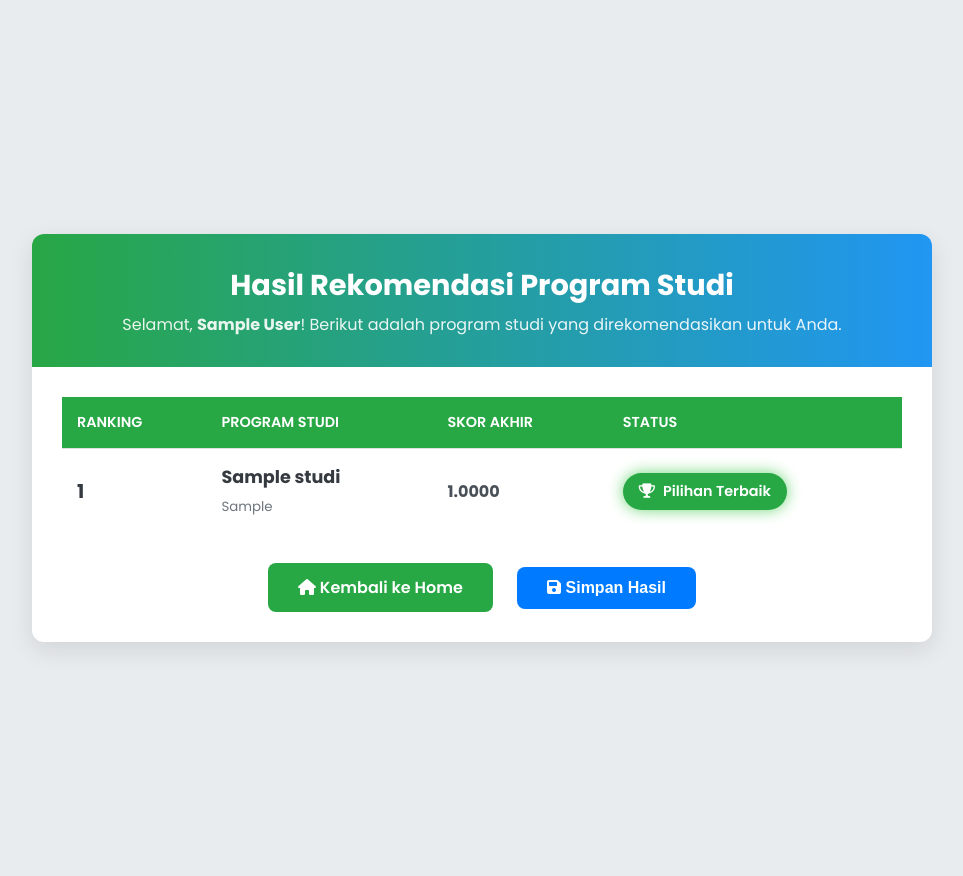
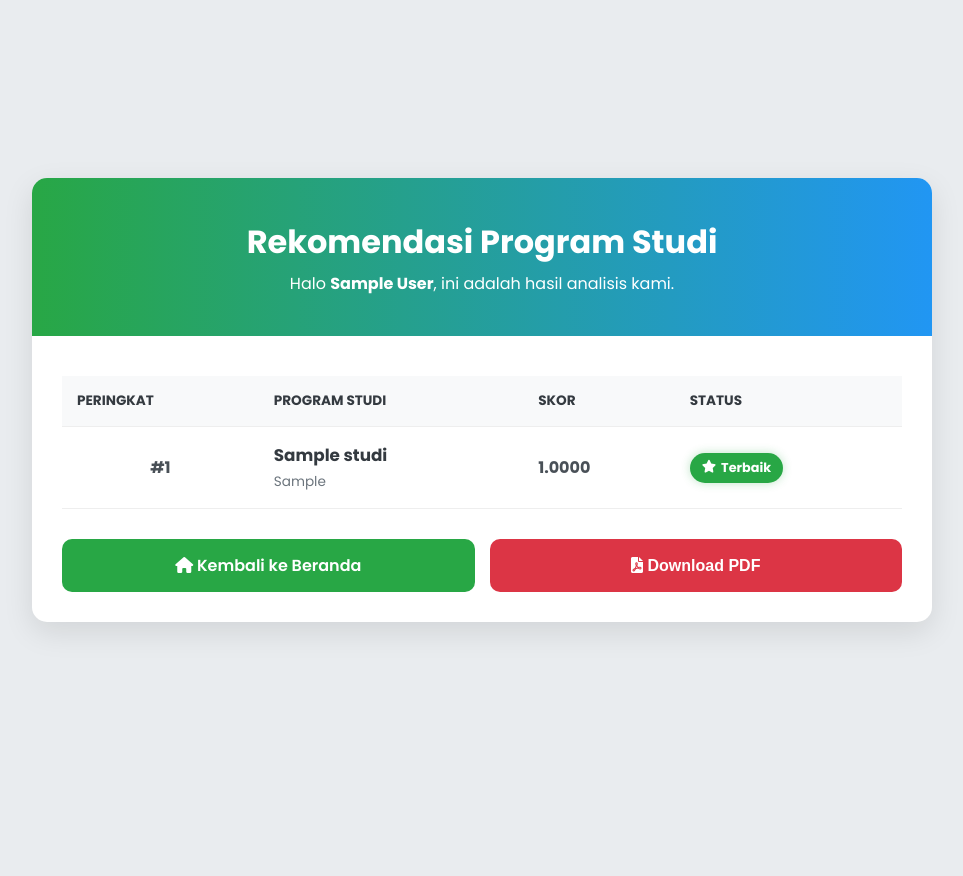
Before and after one commit to Tammam141/Prodiku, a Flask app: page /hasil/1 in a window 1280 px wide. Shown: the whole page, without its empty margins (158-1121 px from the left). After the commit the page ends 632 px from the top, so only its background shows below. Run offline with Flask 3, Linux system fonts and the light colour scheme; tables that the repository leaves empty hold one stand-in row (values such as "Sample post"); some libraries are stand-ins or nearby versions.

Commit message:
Perbaikan ui 5

```diff
--- a/templates/hasil.html
+++ b/templates/hasil.html
@@ -2,188 +2,171 @@
 <html lang="id">
 <head>
     <meta charset="UTF-8">
-    <title>Hasil Rekomendasi Program Studi</title>
+    <title>Hasil Rekomendasi - ProdiKu</title>
     <meta name="viewport" content="width=device-width, initial-scale=1.0">
-    <link href="https://fonts.googleapis.com/css2?family=Poppins:wght@400;500;600;700&display=swap" rel="stylesheet" />
+    <link href="https://fonts.googleapis.com/css2?family=Poppins:wght@400;600;700&display=swap" rel="stylesheet" />
     <link rel="stylesheet" href="https://cdnjs.cloudflare.com/ajax/libs/font-awesome/6.0.0-beta3/css/all.min.css" />
     <style>
-        /* CSS yang sudah ada sebelumnya... */
+        :root {
+            --primary: #28a745;
+            --secondary: #2196F3;
+            --text-dark: #343a40;
+            --bg-body: #e9ecef;
+        }
+
+        * { box-sizing: border-box; margin: 0; padding: 0; }
+
         body {
             font-family: 'Poppins', sans-serif;
-            background-color: #e9ecef;
+            background-color: var(--bg-body);
             color: #495057;
+            min-height: 100vh;
             display: flex;
             align-items: center;
             justify-content: center;
-            min-height: 100vh;
-            padding: 30px;
+            padding: clamp(10px, 3vw, 30px);
         }
 
         .container {
             max-width: 900px;
             width: 100%;
-            margin: auto;
             background: #ffffff;
-            border-radius: 12px;
-            box-shadow: 0 8px 25px rgba(0, 0, 0, 0.1);
+            border-radius: 15px;
+            box-shadow: 0 10px 30px rgba(0, 0, 0, 0.1);
             overflow: hidden;
+            animation: slideUp 0.6s ease-out;
+        }
+
+        @keyframes slideUp {
+            from { opacity: 0; transform: translateY(20px); }
+            to { opacity: 1; transform: translateY(0); }
         }
 
         .header {
-            background: linear-gradient(90deg, #28a745, #2196F3);
+            background: linear-gradient(90deg, var(--primary), var(--secondary));
             color: white;
-            padding: 30px;
+            padding: clamp(20px, 5vw, 40px);
             text-align: center;
         }
 
         .header h2 {
-            margin: 0 0 5px 0;
-            font-size: 1.8em;
-            font-weight: 700;
+            font-size: clamp(1.4em, 4vw, 2em);
+            margin-bottom: 5px;
         }
 
-        .header p {
-            margin: 0;
-            opacity: 0.9;
-        }
+        .content { padding: clamp(15px, 4vw, 30px); }
 
-        .content {
-            padding: 30px;
+        /* TABEL RESPONSIF */
+        .table-responsive {
+            width: 100%;
+            overflow-x: auto; /* Penting untuk mobile */
+            -webkit-overflow-scrolling: touch;
+            margin-top: 10px;
         }
 
         table {
             width: 100%;
             border-collapse: collapse;
+            min-width: 500px; /* Mencegah kolom terlalu sempit */
         }
 
         th, td {
             padding: 15px;
             text-align: left;
-            border-bottom: 1px solid #e0e0e0;
-            vertical-align: middle;
+            border-bottom: 1px solid #eee;
         }
 
         th {
-            background-color: #28a745;
-            color: white;
+            background-color: #f8f9fa;
+            color: var(--text-dark);
             text-transform: uppercase;
-            font-size: 0.9em;
-            font-weight: 600;
-        }
-
-        tr:last-child td {
-            border-bottom: none;
-        }
-
-        td.ranking {
+            font-size: 0.85em;
             font-weight: 700;
-            font-size: 1.2em;
-            color: #343a40;
         }
 
         .prodi-info strong {
             display: block;
-            font-size: 1.1em;
-            color: #343a40;
-            margin-bottom: 3px;
+            color: var(--text-dark);
+            font-size: 1.05em;
         }
 
-        .prodi-info small {
-            color: #6c757d;
+        .prodi-info small { color: #6c757d; font-size: 0.85em; }
+
+        /* STATUS BADGE */
+        .status-badge {
+            padding: 6px 12px;
+            border-radius: 50px;
+            font-size: 0.8em;
+            font-weight: 700;
+            color: #fff;
+            white-space: nowrap;
+            display: inline-flex;
+            align-items: center;
+            gap: 5px;
         }
 
-        /* --- PERUBAHAN STYLE STATUS DIMULAI DI SINI --- */
-        .status-badge {
-            padding: 8px 16px; /* Sedikit lebih besar */
-            border-radius: 50px; /* Bentuk pil */
-            font-size: 0.9em;
-            font-weight: 600; /* Teks lebih tebal */
-            color: #ffffff;
-            display: inline-flex; /* Agar ikon dan teks sejajar */
-            align-items: center;
-            gap: 8px; /* Jarak antara ikon dan teks */
-            transition: transform 0.2s ease; /* Transisi untuk hover */
-        }
+        .status-baik { background-color: var(--primary); box-shadow: 0 0 10px rgba(40,167,69,0.3); }
+        .status-cukup { background-color: #ffc107; color: #333; }
+        .status-kurang { background-color: #6c757d; }
 
-        .status-badge:hover {
-            transform: translateY(-3px); /* Efek terangkat saat di-hover */
-        }
-
-        .status-baik {
-            background-color: #28a745;
-            /* Animasi bersinar untuk status terbaik */
-            animation: glow 1.5s infinite alternate;
-        }
-        .status-cukup { background-color: #ffc107; color: #212529; }
-        .status-kurang { background-color: #6c757d; } /* Warna diubah jadi abu-abu */
-
-        /* Keyframes untuk animasi 'glow' */
-        @keyframes glow {
-            from {
-                box-shadow: 0 0 5px #28a745;
-            }
-            to {
-                box-shadow: 0 0 20px #90ee90;
-            }
-        }
-        /* --- AKHIR PERUBAHAN STYLE STATUS --- */
-
+        /* BUTTONS RESPONSIF */
         .btn-container {
-            text-align: center;
+            display: flex;
+            flex-wrap: wrap;
+            justify-content: center;
+            gap: 15px;
             margin-top: 30px;
         }
 
         .btn {
-            display: inline-block;
-            padding: 12px 30px;
-            margin: 0 10px;
-            border: none;
-            border-radius: 8px;
+            flex: 1; /* Tombol melebar di HP */
+            min-width: 200px;
+            padding: 14px 25px;
+            border-radius: 10px;
             color: white;
             font-weight: 600;
+            text-decoration: none;
+            text-align: center;
+            transition: 0.3s;
+            border: none;
             cursor: pointer;
-            text-decoration: none;
-            transition: transform 0.2s ease, box-shadow 0.2s ease;
             font-size: 1em;
         }
 
-        .btn:hover {
-            transform: translateY(-2px);
-            box-shadow: 0 4px 15px rgba(0,0,0,0.15);
+        .btn-home { background-color: var(--primary); }
+        .btn-simpan { background-color: #dc3545; } /* Merah untuk PDF */
+
+        .btn:hover { opacity: 0.9; transform: translateY(-2px); }
+
+        @media (max-width: 600px) {
+            .btn-container { flex-direction: column; }
+            .btn { width: 100%; }
         }
-
-        .btn-home {
-            background-color: #28a745;
-        }
-
-        .btn-simpan {
-            background-color: #007bff;
-        }
-
     </style>
 </head>
 <body>
 
-<div class="container">
+<div class="container" id="capture-area">
     <div class="header">
-        <h2>Hasil Rekomendasi Program Studi</h2>
-        <p>Selamat, <strong>{{ user.nama }}</strong>! Berikut adalah program studi yang direkomendasikan untuk Anda.</p>
+        <h2>Rekomendasi Program Studi</h2>
+        <p>Halo <strong>{{ user.nama }}</strong>, ini adalah hasil analisis kami.</p>
     </div>
 
     <div class="content">
+        <div class="table-responsive">
             <table>
                 <thead>
                     <tr>
-                    <th>Ranking</th>
+                        <th>Peringkat</th>
                         <th>Program Studi</th>
-                    <th>Skor Akhir</th>
+                        <th>Skor</th>
                         <th>Status</th>
                     </tr>
                 </thead>
                 <tbody>
                     {% for h in hasil %}
                     <tr>
-                    <td class="ranking">{{ loop.index }}</td>
+                        <td style="font-weight: 700; text-align: center;">#{{ loop.index }}</td>
                         <td class="prodi-info">
                             <strong>{{ h.nama_prodi }}</strong>
                             <small>{{ h.deskripsi }}</small>
@@ -191,27 +174,26 @@
                         <td><strong>{{ "%.4f"|format(h.skor_akhir) }}</strong></td>
                         <td>
                             {% if loop.index == 1 %}
-                            <span class="status-badge status-baik">
-                                <i class="fas fa-trophy"></i> Pilihan Terbaik
-                            </span>
+                                <span class="status-badge status-baik"><i class="fas fa-star"></i> Terbaik</span>
                             {% elif loop.index == 2 %}
-                            <span class="status-badge status-cukup">
-                                <i class="fas fa-thumbs-up"></i> Potensi Cocok
-                            </span>
+                                <span class="status-badge status-cukup"><i class="fas fa-check"></i> Cocok</span>
                             {% else %}
-                            <span class="status-badge status-kurang">
-                                <i class="fas fa-compass"></i> Perlu Tinjauan
-                            </span>
+                                <span class="status-badge status-kurang"><i class="fas fa-info-circle"></i> Alternatif</span>
                             {% endif %}
                         </td>
                     </tr>
                     {% endfor %}
                 </tbody>
             </table>
+        </div>
 
         <div class="btn-container">
-            <a href="{{ url_for('index') }}" class="btn btn-home"><i class="fas fa-home me-2"></i> Kembali ke Home</a>
-            <button onclick="downloadPDF()" class="btn btn-simpan"><i class="fas fa-save me-2"></i> Simpan Hasil</button>
+            <a href="{{ url_for('index') }}" class="btn btn-home">
+                <i class="fas fa-home"></i> Kembali ke Beranda
+            </a>
+            <button onclick="downloadPDF()" class="btn btn-simpan">
+                <i class="fas fa-file-pdf"></i> Download PDF
+            </button>
         </div>
     </div>
 </div>
@@ -221,14 +203,25 @@
 <script>
     async function downloadPDF() {
         const { jsPDF } = window.jspdf;
-        const elementToPrint = document.querySelector(".container");
-        const canvas = await html2canvas(elementToPrint, { scale: 2 });
+        // Gunakan elemen container untuk di-capture
+        const element = document.querySelector("#capture-area");
+
+        // Sembunyikan tombol sebelum download
+        const btnContainer = document.querySelector(".btn-container");
+        btnContainer.style.display = "none";
+
+        const canvas = await html2canvas(element, { scale: 2 });
         const imageData = canvas.toDataURL('image/png');
+
         const pdf = new jsPDF('p', 'mm', 'a4');
         const pdfWidth = pdf.internal.pageSize.getWidth();
         const pdfHeight = (canvas.height * pdfWidth) / canvas.width;
+
         pdf.addImage(imageData, 'PNG', 0, 0, pdfWidth, pdfHeight);
-        pdf.save('hasil-rekomendasi-prodi-{{ user.nama }}.pdf');
+        pdf.save('Hasil_Prodi_{{ user.nama }}.pdf');
+
+        // Munculkan kembali tombol
+        btnContainer.style.display = "flex";
     }
 </script>
 
```
Lines whose indentation alone changed are shown as unchanged.
